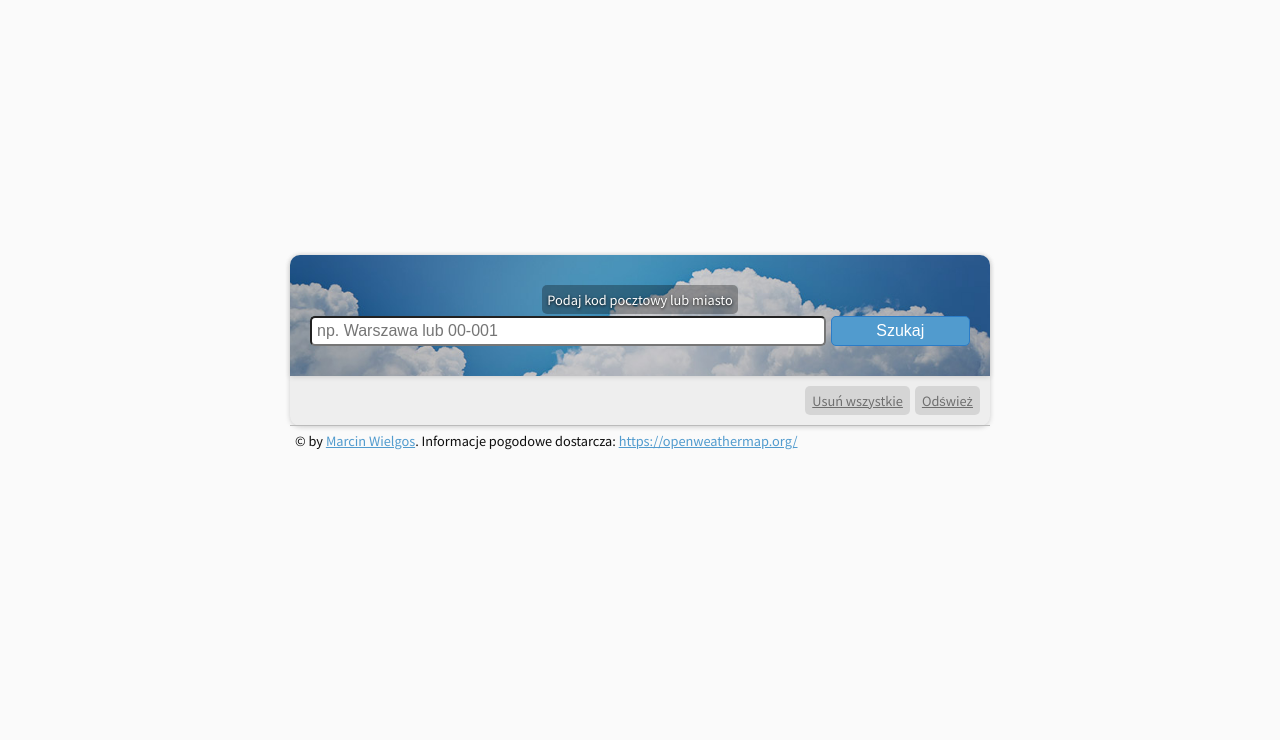
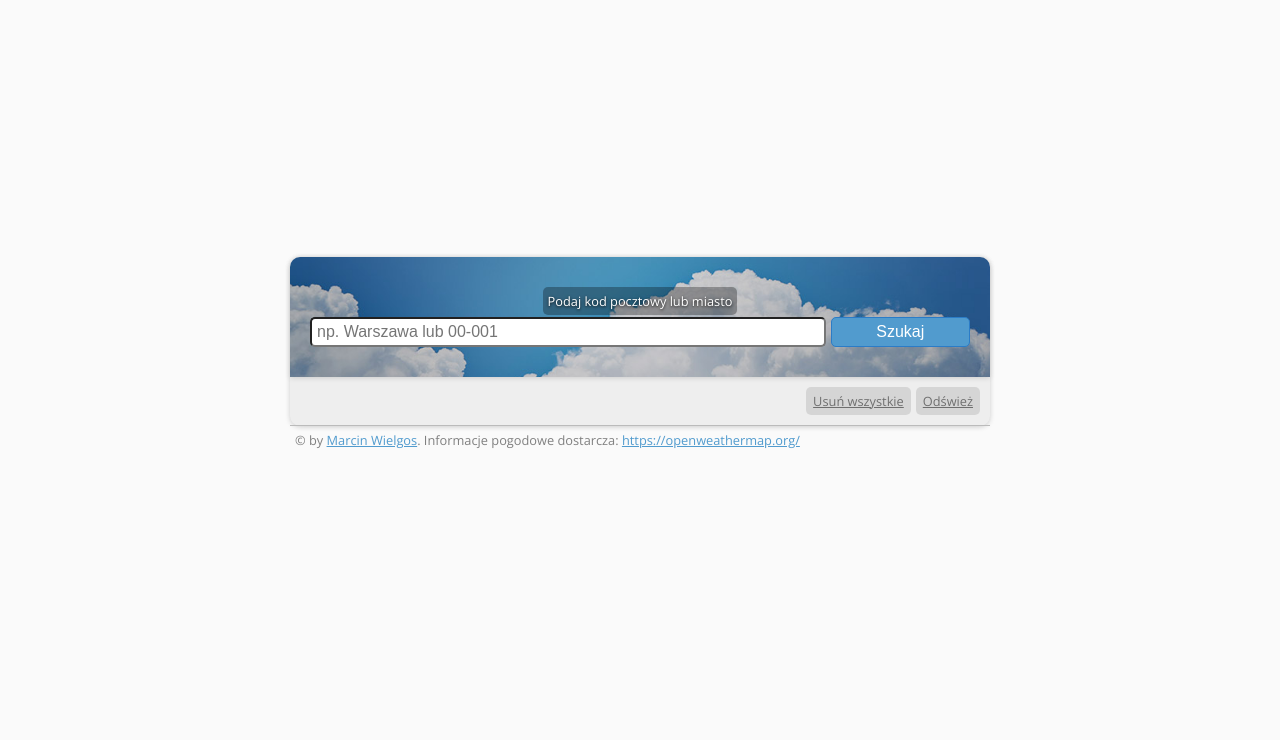
Before and after one commit to mwvabes/WeatherApp, a plain HTML site: page index.html in a window 1280 px wide. Shown: the part 60-800 px from the top of the page. Drawn offline with nearby package versions, Linux system fonts and the light colour scheme; no server answers.

Commit message:
Update styles

```diff
--- a/index.html
+++ b/index.html
@@ -5,10 +5,8 @@
   <meta charset="UTF-8">
   <meta name="viewport" content="width=device-width, initial-scale=1.0">
   <meta http-equiv="X-UA-Compatible" content="ie=edge">
-  <title>WeatherApp</title>
+  <title>WeatherApp | wielgos.me</title>
 
-  <link href="https://fonts.googleapis.com/css?family=Open+Sans+Condensed:300,300i,700&display=swap" rel="stylesheet">
-  <link href="https://fonts.googleapis.com/css?family=Noto+Sans+JP:400,900&display=swap" rel="stylesheet">
   <link rel="stylesheet" href="./styles/reset.css">
   <link rel="stylesheet" href="./styles/style.css">
 
--- a/scripts/script.js
+++ b/scripts/script.js
@@ -123,7 +123,7 @@ let setClock = function () {
   let clocks = document.querySelectorAll(".clock");
 
   let getRequest = new XMLHttpRequest();
-  let apiQuery = "http://worldclockapi.com/api/json/utc/now";
+  let apiQuery = "https://worldclockapi.com/api/json/utc/now";
   let receivedData;
   getRequest.open('GET', apiQuery);
   getRequest.onload = function () {
--- a/styles/style.scss
+++ b/styles/style.scss
@@ -1,3 +1,5 @@
+@import url('https://fonts.googleapis.com/css2?family=Open+Sans:wght@300;800&display=swap');
+
 $maxWidth: 700px;
 $borderColor: #bbbbbb;
 $blue: #519bce;
@@ -84,7 +86,8 @@ $blue: #519bce;
 body {
   background-color: #fafafa;
   color: #6e6e6e;
-  font-family: 'Noto Sans JP', sans-serif;
+  font-family: 'Open Sans', sans-serif;
+  font-weight: 300;
 }
 
 h1 {
@@ -367,7 +370,7 @@ footer {
   max-width: $maxWidth;
   width: 100%;
   margin-bottom: 50px;
-  color: #0e0e0e;
+  color: #808080;
 }
 
 @media only screen and (min-width: 714px) {
```
Also changed, not shown: styles/style.css, 1 other file.
